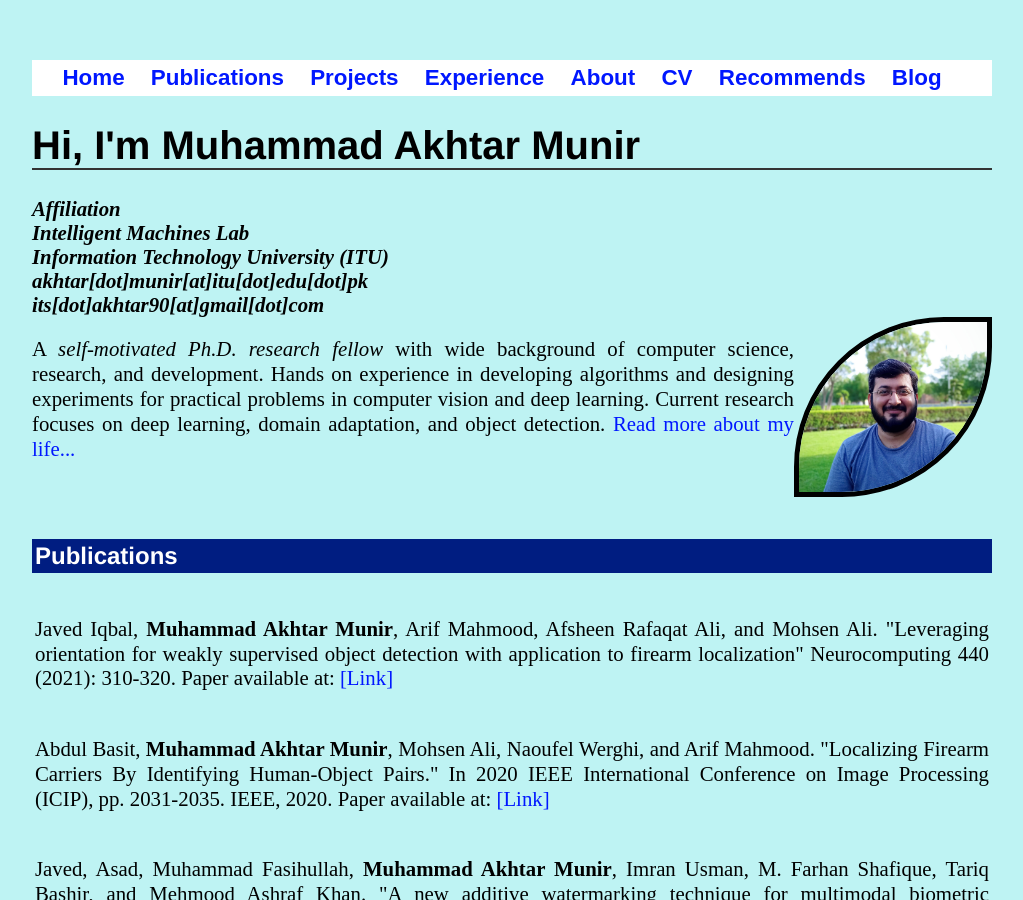
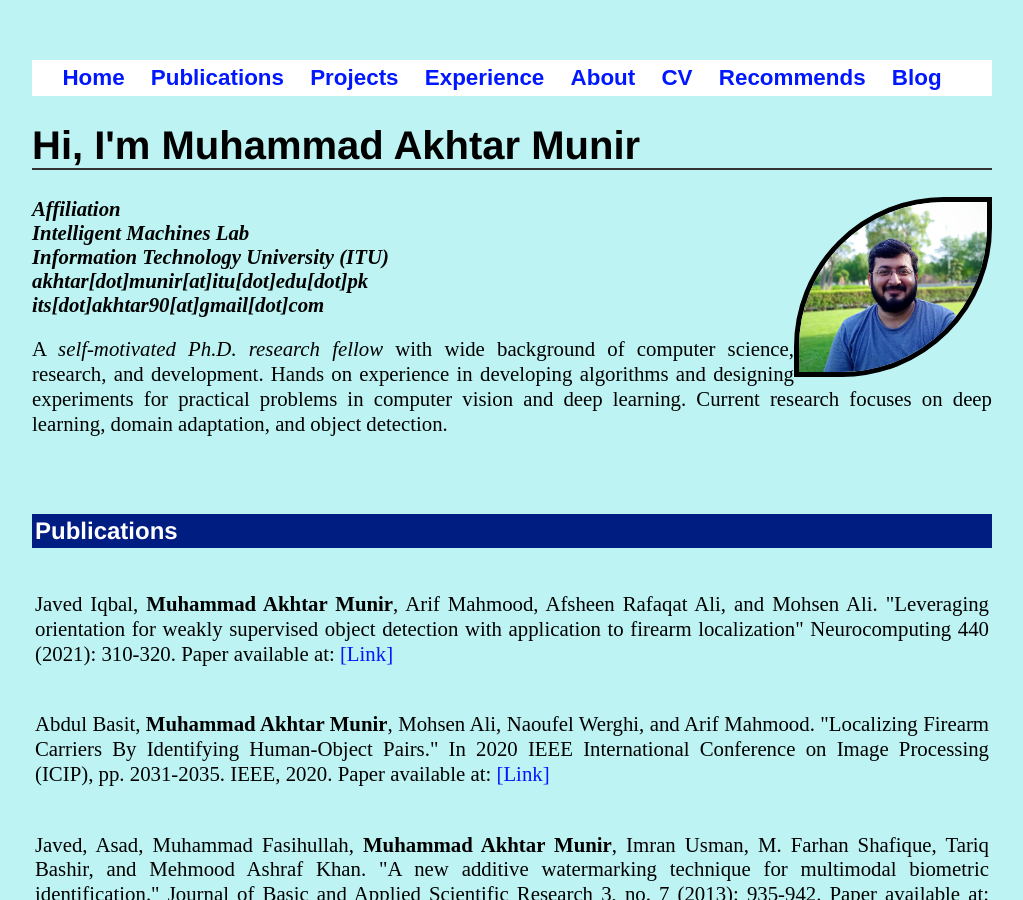
Before and after one commit to akhtarvision/akhtarvision.github.io, a Jekyll site: the page built from index.html, in a window 1280 px wide and 900 px high. Shown: the whole window, without its empty margins (128-1151 px from the left). Built offline with Jekyll 4.4.1, drawn with Linux system fonts in a browser that asks for light colours.

Commit message:
Update index.html

```diff
--- a/index.html
+++ b/index.html
@@ -10,6 +10,7 @@
 <!-- 	<div class="column"> -->
 	<h1>Hi, I'm Muhammad Akhtar Munir</h1>
 <!-- 	</div> -->
+	      	<img class="roundImg" src="mainpic_git_c.jpg" alt="profile" width="188" height="170" style="float:right">
 
 	<address>
 		<strong>Affiliation</strong><br>
@@ -23,7 +24,6 @@
 
 <!-- 	<div class="column"> -->
 <!-- 	<body> -->
-      	<img class="roundImg" src="mainpic_git_c.jpg" alt="profile" width="188" height="170" style="float:right">
 <!--    	</body> -->
 <!-- 	</div> -->
 <!-- 	</div> -->
@@ -31,7 +31,8 @@
           <p> A <em>self-motivated Ph.D. research fellow</em> with wide background of computer science, research, and development.
             Hands on experience in developing algorithms and designing experiments for practical problems in computer vision and deep learning.
             Current research focuses on deep learning, domain adaptation, and object detection.
-            <a href="#about">Read more about my life...</a></p>
+<!--             <a href="#about">Read more about my life...</a> -->
+	</p>
 
 	<td> <br>&nbsp;</td>
 <!-- 	<td> <br>&nbsp;</td> -->
```
